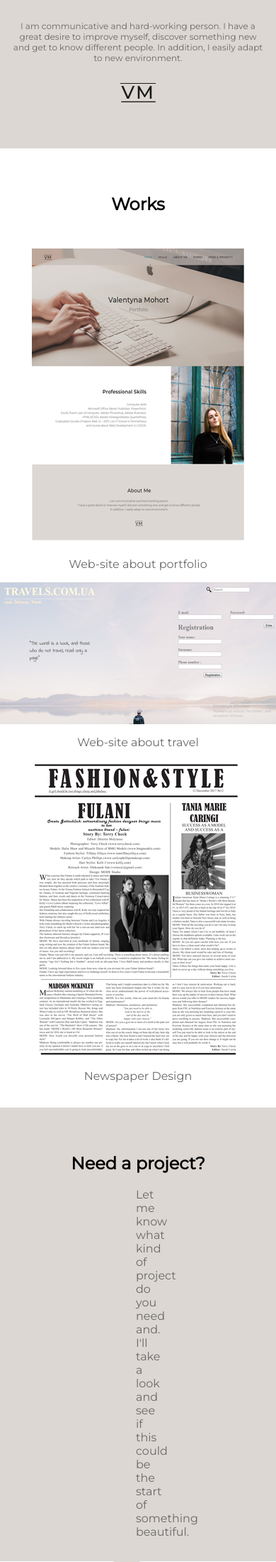
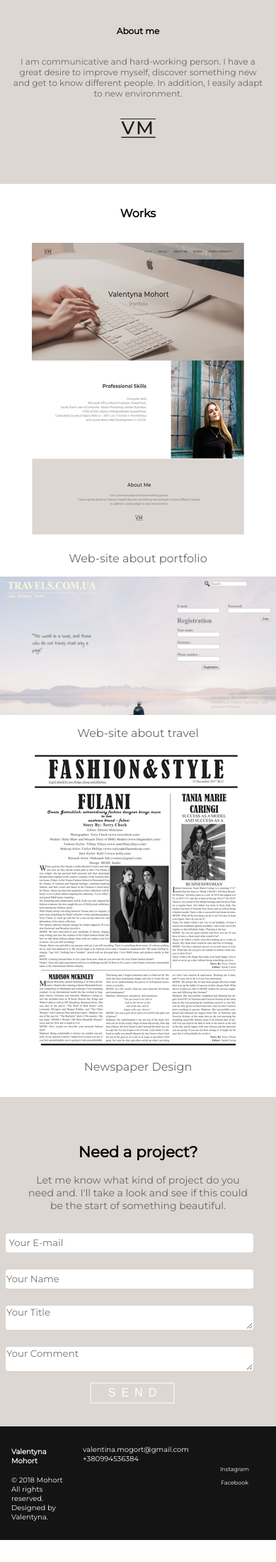
Before and after one commit to valentyna97/my_portfolio, a PHP site: page / in a window 390 px wide; the page is wider, and only the part inside the window is pictured. Shown: the part 1083-3283 px from the top of that part at 71% size. After the commit the page ends 3252 px from the top of that part, so only its background shows below. Run offline with PHP 8.4, Linux system fonts and the light colour scheme.

Commit message:
results html and css

```diff
--- a/css/index.css
+++ b/css/index.css
@@ -22,6 +22,7 @@ header .link_header {
     padding-top: 19px;
     padding-bottom: 20px;
     width: 480px;
+
     margin: 0;
     list-style-type: none;
 }
@@ -346,7 +347,7 @@ header .link_header li a:hover {
 .links_footer,
 .social {
     color: #f4f4f4;
-    padding: 2rem 2rem;
+    padding: 2rem 2rem 1rem 2rem;
     border: none;
     list-style-type: none;
 }
@@ -374,7 +375,6 @@ header .link_header li a:hover {
 }
 
 @media (max-width: 625px) {
-
     #logo {
         width: 50px;
         padding: 0;
@@ -393,7 +393,6 @@ header .link_header li a:hover {
         flex-direction: column;
         align-items: center;
         height: 300px;
-
         opacity: 1;
         background: none;
     }
@@ -402,7 +401,7 @@ header .link_header li a:hover {
         flex-direction: column;
         align-items: center;
         padding: 0;
-        height: 100px;
+        width: auto;
     }
     header .link_header li {
         align-items: center;
@@ -412,7 +411,7 @@ header .link_header li a:hover {
     #main_content {
         background-image: none;
         background-color: #d5cec9;
-        min-height: 400px;
+        min-height: 450px;
     }
     .title_me {
         font-size: 12px;
@@ -425,8 +424,8 @@ header .link_header li a:hover {
     .logo_in_about_me {
         padding-bottom: 4rem;
     }
+}
 
-}
 @media (max-width: 745px) {
     .photo_me {
         min-height: 350px;
@@ -445,14 +444,85 @@ header .link_header li a:hover {
         padding: 0 1rem 1rem 1rem;
     }
 }
+
 @media (max-width: 1000px) {
     .works_title {
-
+        font-size: 16px;
+        padding: 2rem;
     }
     .works {
         display: flex;
         flex-direction: column;
         grid-template-columns: none;
+    }
+
+    .about_travel {
+        width: 100%;
+    }
+}
+
+@media (max-width:560px) {
+    .title {
+        font-size: 16pt;
+    }
+    .text_project {
+        font-size: 14px;
+        padding: 0 2rem 1rem 2rem;
+    }
+    .form_name {
+        display: flex;
+        flex-direction: column-reverse;
+        padding-left: 0.5rem;
 
     }
+    .form_for_title {
+        padding-left: 0.5rem;
     }
+    #form_title {
+        padding: 0;
+        width: 100%;
+    }
+    .form_for_comment {
+        padding-left: 0.5rem;
+
+    }
+    #form_comment {
+        padding: 0;
+        width: 100%;
+    }
+    .mail-btn {
+        height: 30px;
+        padding: 0 1rem;
+    }
+    .footer_content {
+        grid-template-columns: 3fr 4fr 3fr;
+    }
+    .footer_contacts {
+        font-size: 10px;
+
+    }
+    .copywriter {
+        font-size: 10px;
+        padding: 1rem;
+
+    }
+    .contacts {
+        padding: 1rem 0 0 0;
+    }
+    .social {
+        margin: 0;
+        padding-top: 1.5rem;
+        padding-left: 0;
+        padding-right: 0;
+        text-align: center;
+    }
+    .social p a {
+        font-size: 8px;
+
+    }
+    .links {
+        display: none;
+
+    }
+
+}
--- a/index.html
+++ b/index.html
@@ -73,7 +73,7 @@
                     <p class="text">Web-site about portfolio</p>
                 </div>
                 <div class="work_travel">
-                    <img src="img/web_site_about_travel.png" alt="work_travel">
+                    <img src="img/web_site_about_travel.png" class ="about_travel" alt="work_travel">
                     <p class="text_travel">Web-site about travel</p>
                 </div>
                 <div class="work_newspaper">
@@ -140,7 +140,7 @@
             </ul>
         </div>
         <div class="social">
-            <p>
+            <p class="social">
                 <a href="https://www.instagram.com/kazymova_29/?hl=uk" target="_blank">Instagram</a>
                 <br>
                 <a href="https://www.facebook.com/profile.php?id=100005497816058" target="_blank">Facebook</a>
```
Lines whose indentation alone changed are shown as unchanged.
